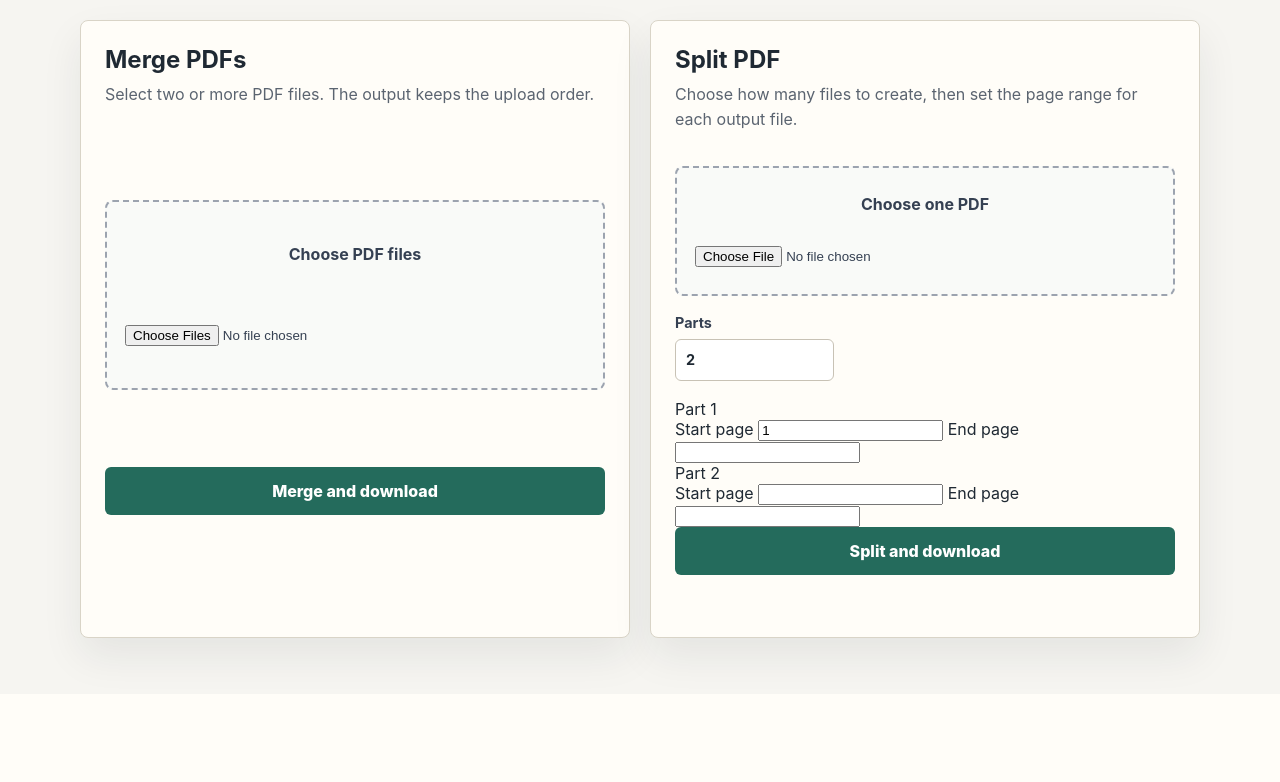
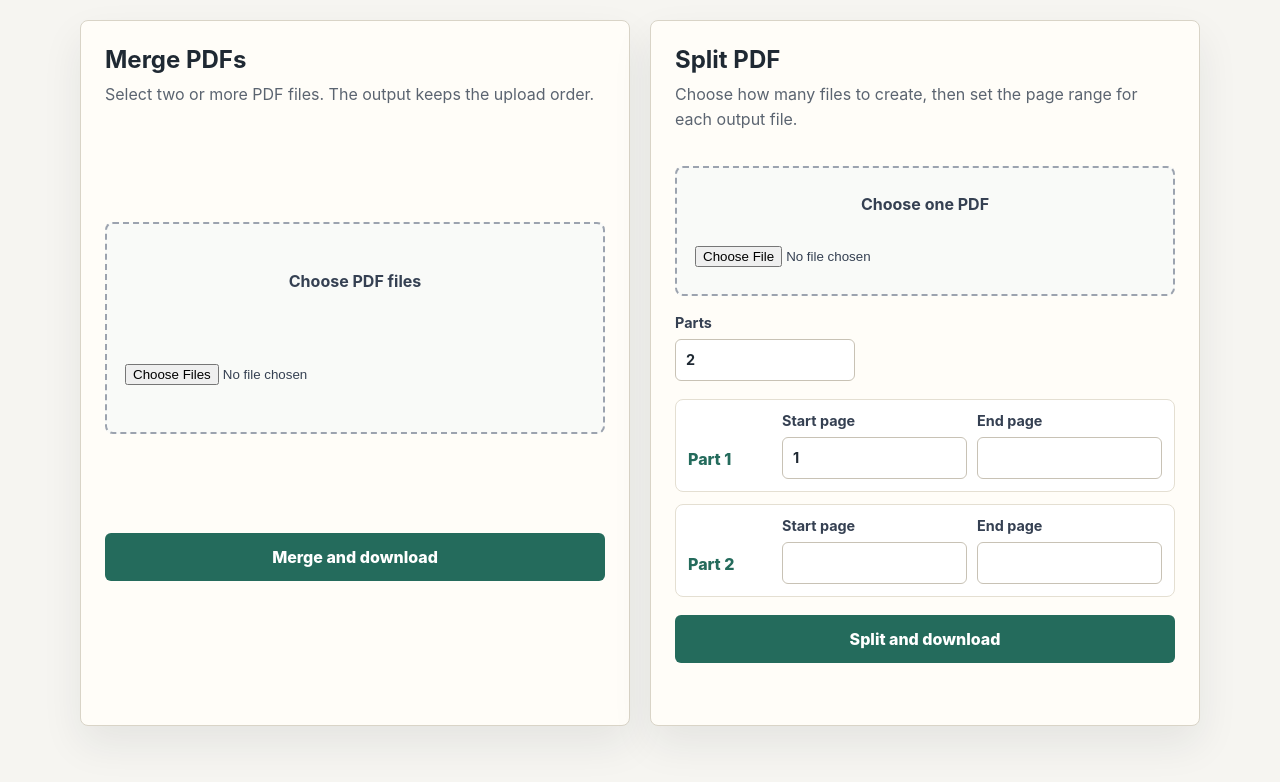
Before and after one commit to CID02418767/PDF, a FastAPI app: page / in a window 1280 px wide. Shown: the part 235-1017 px from the top of the page. Before the commit the page ends 908 px from the top, so only its background shows below. Run offline with FastAPI, Linux system fonts and the light colour scheme.

Commit message:
Style explicit split ranges

```diff
--- a/app/static/styles.css
+++ b/app/static/styles.css
@@ -107,12 +107,13 @@ h1 {
 
 .split-controls {
   display: grid;
-  grid-template-columns: repeat(3, minmax(0, 1fr));
+  grid-template-columns: minmax(120px, 180px);
   gap: 12px;
   margin: 0 0 18px;
 }
 
-.split-controls label {
+.split-controls label,
+.range-row label {
   display: grid;
   gap: 8px;
   color: #354052;
@@ -120,7 +121,8 @@ h1 {
   font-weight: 700;
 }
 
-.split-controls input {
+.split-controls input,
+.range-row input {
   width: 100%;
   min-height: 42px;
   border: 1px solid #c8c2b5;
@@ -129,6 +131,29 @@ h1 {
   background: #ffffff;
   color: #1f2933;
   font: inherit;
+}
+
+.range-list {
+  display: grid;
+  gap: 12px;
+  margin-bottom: 18px;
+}
+
+.range-row {
+  display: grid;
+  grid-template-columns: 84px repeat(2, minmax(0, 1fr));
+  gap: 10px;
+  align-items: end;
+  padding: 12px;
+  border: 1px solid #e4dfd2;
+  border-radius: 8px;
+  background: #ffffff;
+}
+
+.range-label {
+  color: #246b5c;
+  font-weight: 800;
+  padding-bottom: 10px;
 }
 
 button {
@@ -178,4 +203,12 @@ button:disabled {
   .split-controls {
     grid-template-columns: 1fr;
   }
+
+  .range-row {
+    grid-template-columns: 1fr;
+  }
+
+  .range-label {
+    padding-bottom: 0;
+  }
 }
```
